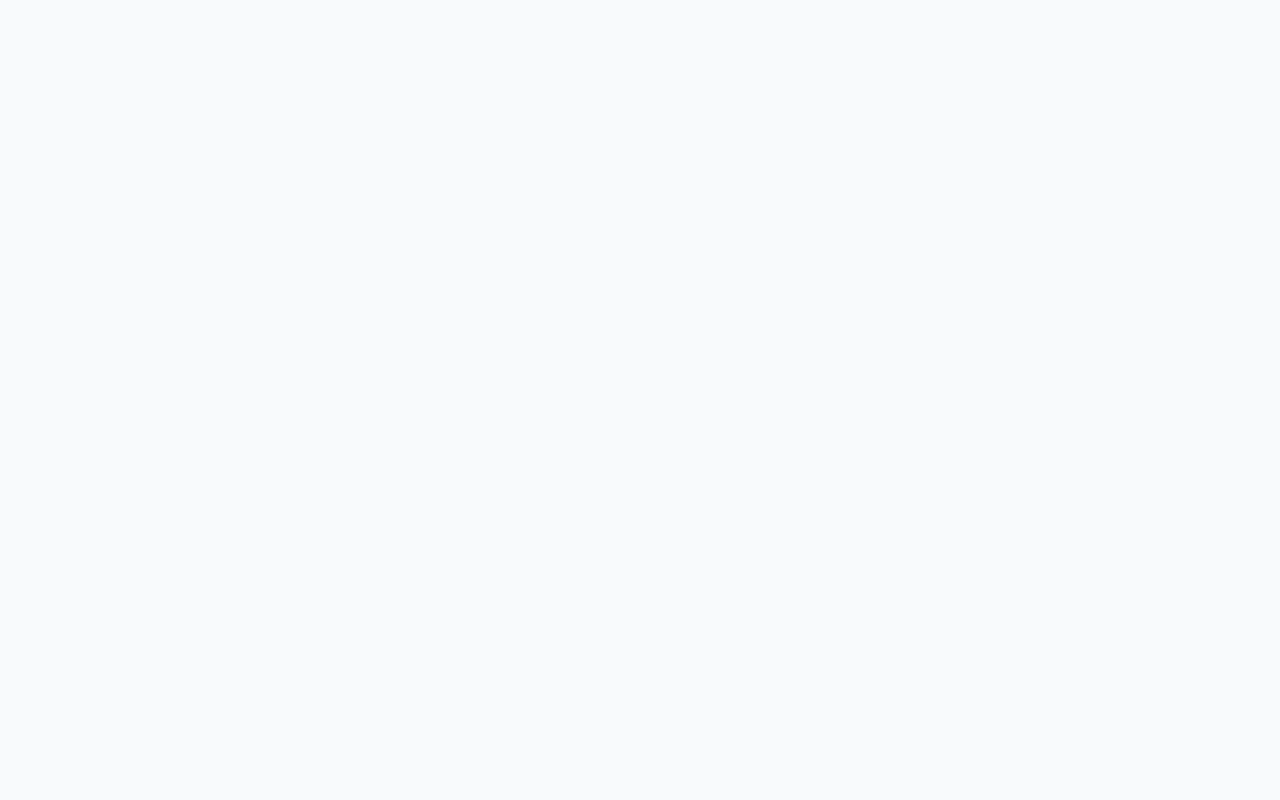
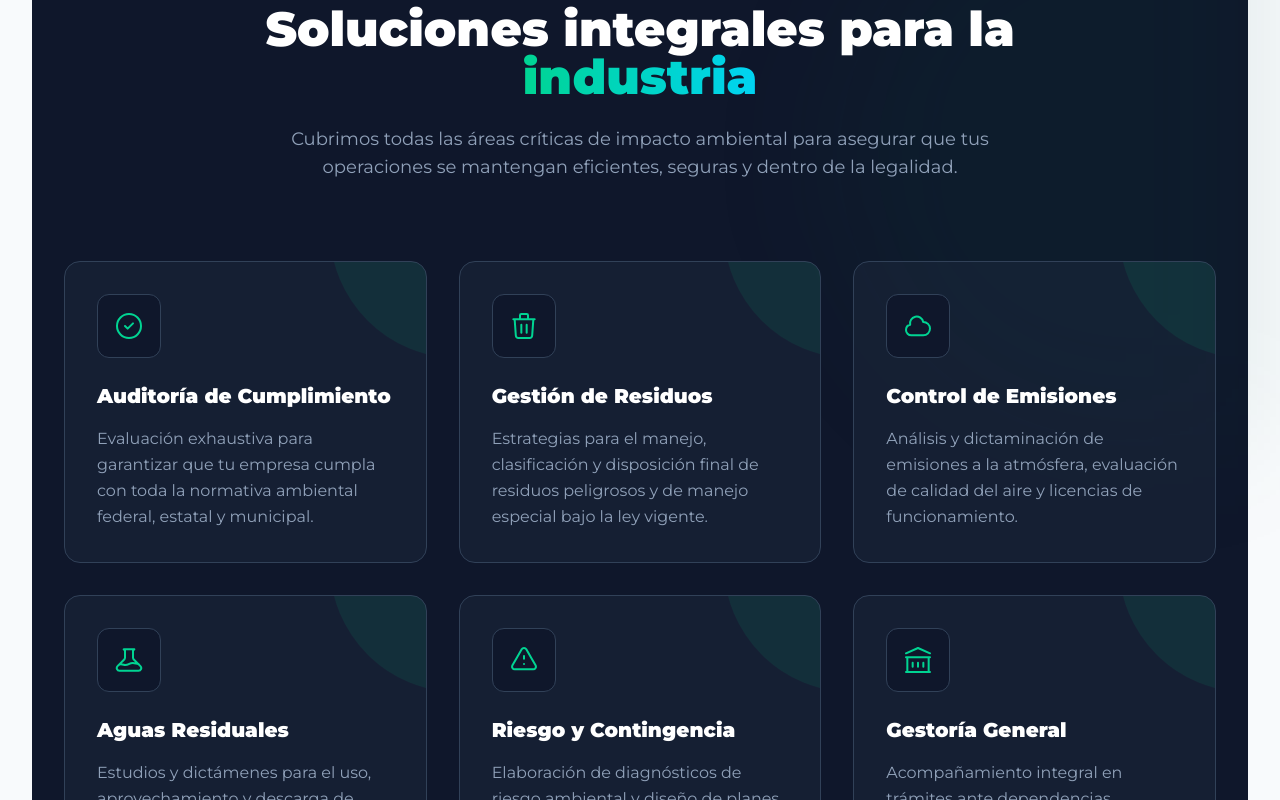
Before and after one commit to aldoroman27/pagina-rafa, a React (Vite) app: page / in a window 1280 px wide. Shown: the part 1120-1920 px from the top of the page. Built offline with nearby package versions, Linux system fonts and the light colour scheme.

Commit message:
Agregamos la parte de información a la página

```diff
--- a/src/App.jsx
+++ b/src/App.jsx
@@ -1,5 +1,6 @@
 import Navbar from "./components/navbar/Navbar"
-import Hero from "./components/navbar/Hero"
+import Hero from "./components/Hero"
+import Services from "./components/Services"
 export default function App() {
   return (
     <div className="min-h-screen bg-slate-50">
@@ -8,6 +9,7 @@ export default function App() {
       {/* Contenido temporal para probar el scroll */}
       <main className="max-w-7xl mx-auto px-4 sm:px-6 lg:px-8 py-20">
           <Hero />
+          <Services />
         <div className="h-[150vh]"></div> {/* Espacio extra para forzar el scroll y ver la barra pegajosa */}
       </main>
     </div>
--- /dev/null
+++ b/src/components/Services.jsx
@@ -0,0 +1,110 @@
+export default function Services() {
+  // Arreglo con la información de los servicios.
+  // ¡Aquí es donde podrás cambiar los textos súper rápido después!
+  const servicesList = [
+    {
+      id: 1,
+      title: "Auditoría de Cumplimiento",
+      description: "Evaluación exhaustiva para garantizar que tu empresa cumpla con toda la normativa ambiental federal, estatal y municipal.",
+      icon: (
+        <svg className="w-8 h-8" fill="none" viewBox="0 0 24 24" stroke="currentColor">
+          <path strokeLinecap="round" strokeLinejoin="round" strokeWidth={1.5} d="M9 12l2 2 4-4m6 2a9 9 0 11-18 0 9 9 0 0118 0z" />
+        </svg>
+      )
+    },
+    {
+      id: 2,
+      title: "Gestión de Residuos",
+      description: "Estrategias para el manejo, clasificación y disposición final de residuos peligrosos y de manejo especial bajo la ley vigente.",
+      icon: (
+        <svg className="w-8 h-8" fill="none" viewBox="0 0 24 24" stroke="currentColor">
+          <path strokeLinecap="round" strokeLinejoin="round" strokeWidth={1.5} d="M19 7l-.867 12.142A2 2 0 0116.138 21H7.862a2 2 0 01-1.995-1.858L5 7m5 4v6m4-6v6m1-10V4a1 1 0 00-1-1h-4a1 1 0 00-1 1v3M4 7h16" />
+        </svg>
+      )
+    },
+    {
+      id: 3,
+      title: "Control de Emisiones",
+      description: "Análisis y dictaminación de emisiones a la atmósfera, evaluación de calidad del aire y licencias de funcionamiento.",
+      icon: (
+        <svg className="w-8 h-8" fill="none" viewBox="0 0 24 24" stroke="currentColor">
+          <path strokeLinecap="round" strokeLinejoin="round" strokeWidth={1.5} d="M3 15a4 4 0 004 4h9a5 5 0 10-.1-9.999 5.002 5.002 0 10-9.78 2.096A4.001 4.001 0 003 15z" />
+        </svg>
+      )
+    },
+    {
+      id: 4,
+      title: "Aguas Residuales",
+      description: "Estudios y dictámenes para el uso, aprovechamiento y descarga de aguas residuales cumpliendo los parámetros oficiales.",
+      icon: (
+        <svg className="w-8 h-8" fill="none" viewBox="0 0 24 24" stroke="currentColor">
+          <path strokeLinecap="round" strokeLinejoin="round" strokeWidth={1.5} d="M19.428 15.428a2 2 0 00-1.022-.547l-2.387-.477a6 6 0 00-3.86.517l-.318.158a6 6 0 01-3.86.517L6.05 15.21a2 2 0 00-1.806.547M8 4h8l-1 1v5.172a2 2 0 00.586 1.414l5 5c1.26 1.26.367 3.414-1.415 3.414H4.828c-1.782 0-2.674-2.154-1.414-3.414l5-5A2 2 0 009 10.172V5L8 4z" />
+        </svg>
+      )
+    },
+    {
+      id: 5,
+      title: "Riesgo y Contingencia",
+      description: "Elaboración de diagnósticos de riesgo ambiental y diseño de planes de contingencia para prevenir y mitigar accidentes.",
+      icon: (
+        <svg className="w-8 h-8" fill="none" viewBox="0 0 24 24" stroke="currentColor">
+          <path strokeLinecap="round" strokeLinejoin="round" strokeWidth={1.5} d="M12 9v2m0 4h.01m-6.938 4h13.856c1.54 0 2.502-1.667 1.732-3L13.732 4c-.77-1.333-2.694-1.333-3.464 0L3.34 16c-.77 1.333.192 3 1.732 3z" />
+        </svg>
+      )
+    },
+    {
+      id: 6,
+      title: "Gestoría General",
+      description: "Acompañamiento integral en trámites ante dependencias ambientales como SEMARNAT, PROFEPA y secretarías estatales.",
+      icon: (
+        <svg className="w-8 h-8" fill="none" viewBox="0 0 24 24" stroke="currentColor">
+          <path strokeLinecap="round" strokeLinejoin="round" strokeWidth={1.5} d="M8 14v3m4-3v3m4-3v3M3 21h18M3 10h18M3 7l9-4 9 4M4 10h16v11H4V10z" />
+        </svg>
+      )
+    }
+  ];
+
+  return (
+    <section id="experiencia" className="bg-slate-900 py-24 relative border-t border-slate-800">
+      {/* Decoración de fondo */}
+      <div className="absolute top-0 right-0 w-1/3 h-1/2 bg-emerald-900/10 rounded-l-full blur-3xl pointer-events-none"></div>
+
+      <div className="max-w-7xl mx-auto px-4 sm:px-6 lg:px-8 relative z-10">
+
+        {/* Título de la sección */}
+        <div className="text-center max-w-3xl mx-auto mb-20">
+          <h2 className="text-emerald-400 font-bold tracking-widest uppercase text-sm mb-3">Nuestra Experiencia</h2>
+          <h3 className="text-3xl md:text-5xl font-black text-white mb-6">
+            Soluciones integrales para la <span className="text-transparent bg-clip-text bg-gradient-to-r from-emerald-400 to-cyan-400">industria</span>
+          </h3>
+          <p className="text-slate-400 text-lg">
+            Cubrimos todas las áreas críticas de impacto ambiental para asegurar que tus operaciones se mantengan eficientes, seguras y dentro de la legalidad.
+          </p>
+        </div>
+
+        {/* Grid de Tarjetas Responsivas */}
+        <div className="grid grid-cols-1 md:grid-cols-2 lg:grid-cols-3 gap-8">
+          {servicesList.map((service) => (
+            <div
+              key={service.id}
+              className="bg-slate-800/50 border border-slate-700 p-8 rounded-2xl hover:-translate-y-2 transition-all duration-300 hover:border-emerald-500/50 hover:shadow-[0_10_30px_rgba(16,185,129,0.15)] group relative overflow-hidden"
+            >
+              {/* Resplandor sutil en hover */}
+              <div className="absolute top-0 right-0 w-32 h-32 bg-emerald-500/10 rounded-bl-full translate-x-8 -translate-y-8 group-hover:translate-x-0 group-hover:-translate-y-0 transition-transform duration-500 ease-out"></div>
+
+              <div className="bg-slate-900 w-16 h-16 rounded-xl flex items-center justify-center text-emerald-400 mb-6 border border-slate-700 group-hover:bg-emerald-500 group-hover:text-slate-900 transition-colors duration-300 relative z-10">
+                {service.icon}
+              </div>
+
+              <h4 className="text-xl font-bold text-white mb-4 relative z-10">{service.title}</h4>
+              <p className="text-slate-400 leading-relaxed relative z-10">
+                {service.description}
+              </p>
+            </div>
+          ))}
+        </div>
+
+      </div>
+    </section>
+  );
+}
```
Also changed, not shown: src/components/Hero.jsx (renamed from src/components/navbar/Hero.jsx).
